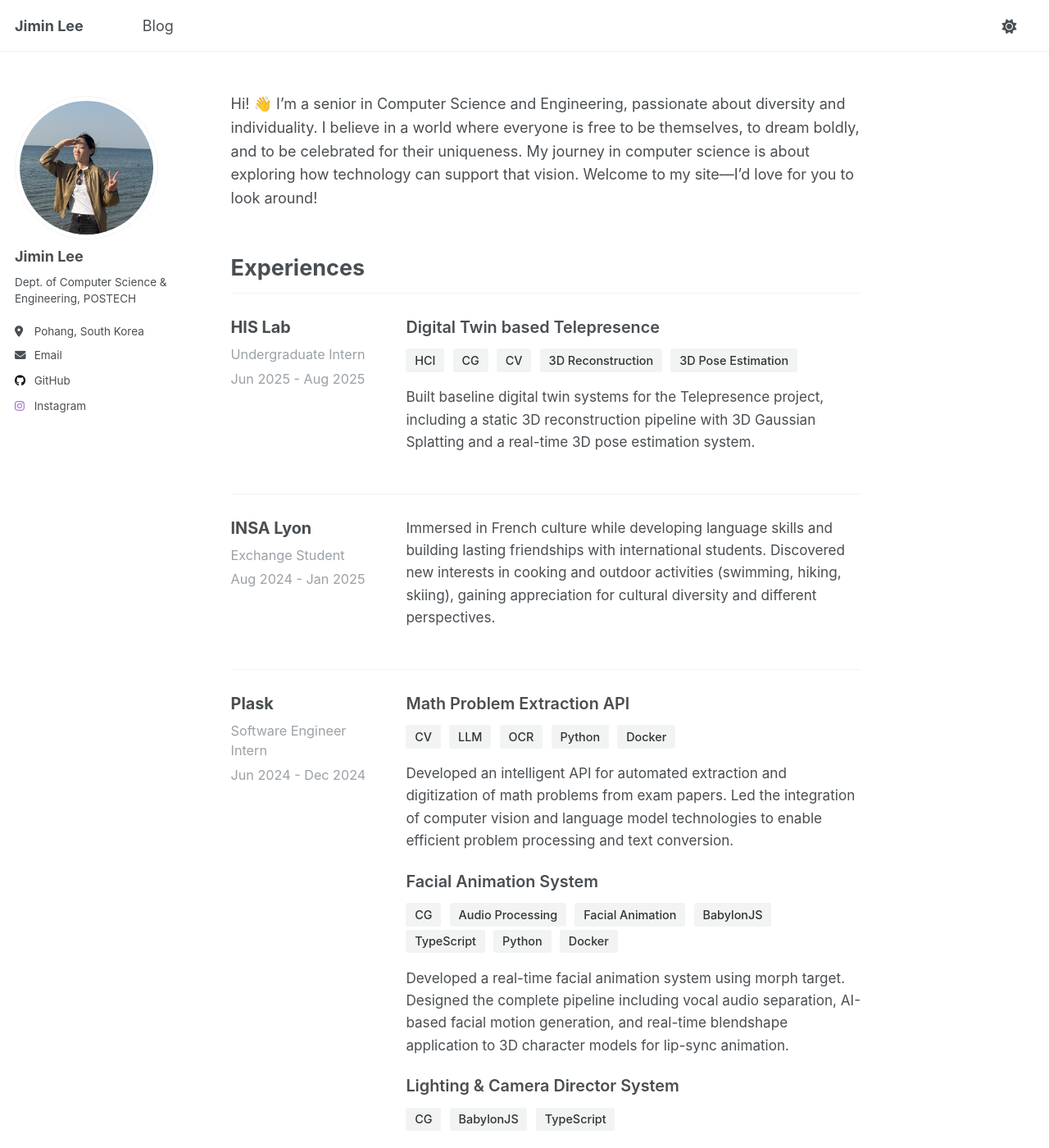
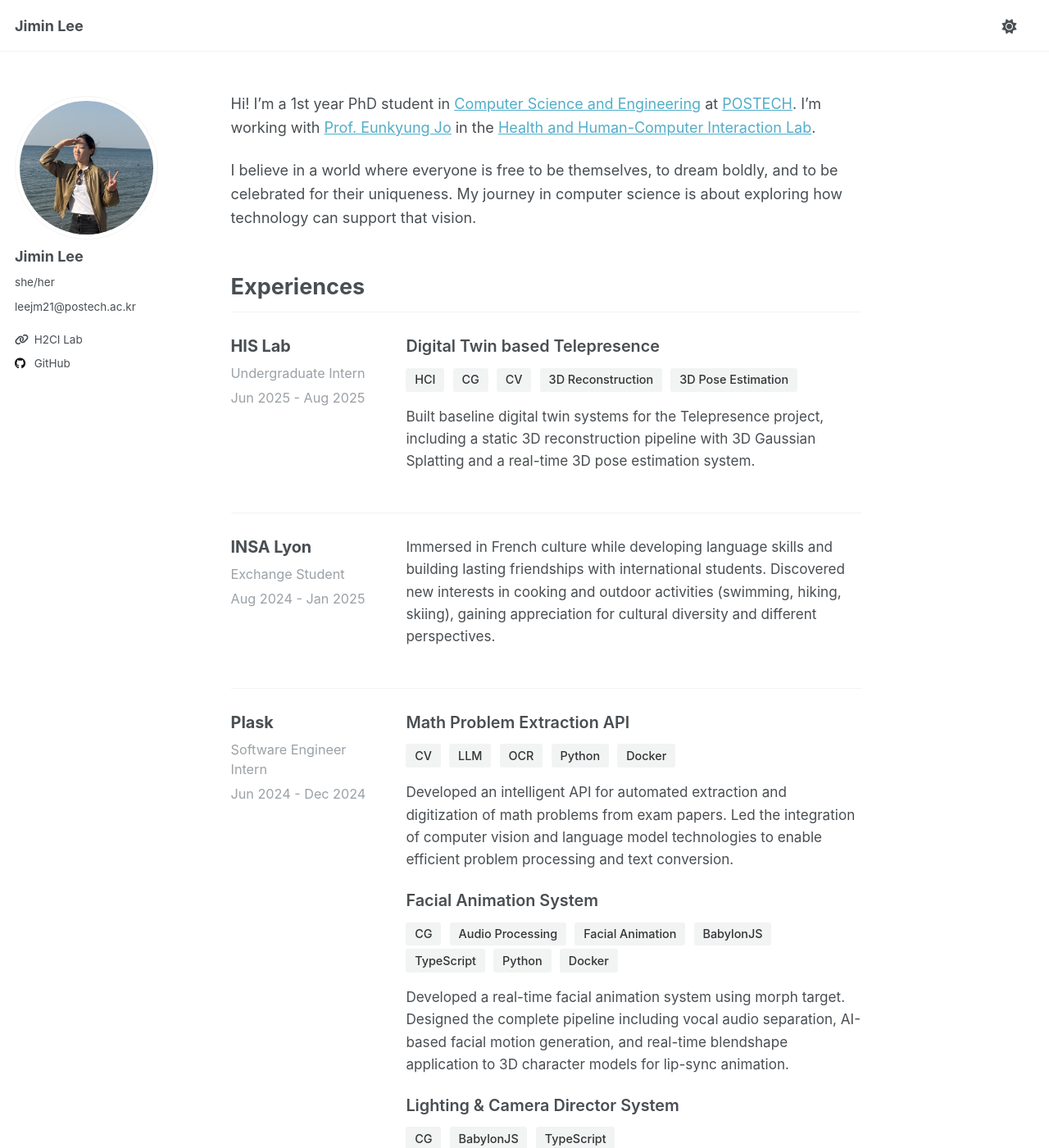
Before and after one commit to dommanga/dommanga.github.io, a Jekyll site: the page built from _pages/about.md, in a window 1280 px wide and 1400 px high. Shown: the whole window at 82% size. Built offline with Jekyll 4.4.1, drawn with Linux system fonts in a browser that asks for light colours; some of the changed text lies outside the part shown.

Commit message:
Website update for graduate student.

```diff
--- a/_config.yml
+++ b/_config.yml
@@ -10,7 +10,7 @@
 locale                   : "en-US"
 site_theme               : "default"
 title                    : "Jimin Lee"
-title_separator          : "-"
+title_separator          : ""
 name                     : &name "Jimin Lee"
 description              : &description "Hello, I'm Jimin Lee."
 url                      : https://dommanga.github.io # the base hostname & protocol for your site e.g. "https://[your GitHub username].github.io" or if you already have some other page hosted on Github then use "https://[your GitHub username].github.io/[Your Repo Name]"
@@ -24,12 +24,13 @@ author:
   # Biographic information
   avatar           : "profile.png"
   name             : "Jimin Lee"
-  pronouns         : # example: "she/her"
-  bio              : "Dept. of Computer Science & Engineering, POSTECH"
-  location         : "Pohang, South Korea"
-  employer         :
-  uri              : # URL
-  email            : "leejm21@postech.ac.kr"
+  pronouns         : "she/her"
+  bio              : "leejm21@postech.ac.kr"
+  location         : # "Pohang, South Korea"
+  employer         : "H2CI Lab"
+  employer_url     : ""
+  uri              : # ""
+  email            : # "leejm21@postech.ac.kr"
 
   # Academic websites
   academia         : # URL
@@ -58,7 +59,7 @@ author:
   goodreads        : # Username
   google_plus      : # Username
   keybase          : # Username
-  instagram        : "08jmlee"
+  instagram        : # "08jmlee"
   lastfm           : # Username
   linkedin         : # Username
   mastodon         : # URL
--- a/_data/navigation.yml
+++ b/_data/navigation.yml
@@ -20,8 +20,8 @@ main:
   # - title: "Portfolio"
   #   url: /portfolio/
 
-  - title: "Blog"
-    url: /blog/
+  # - title: "Blog"
+  #   url: /blog/
 
   # - title: "CV"
   #   url: /cv/
--- a/_includes/author-profile.html
+++ b/_includes/author-profile.html
@@ -28,7 +28,7 @@
         <li class="author__desktop"><i class="fas fa-fw fa-location-dot icon-pad-right" aria-hidden="true"></i>{{ author.location }}</li>
       {% endif %}
       {% if author.employer %}
-        <li class="author__desktop"><i class="fas fa-fw fa-building-columns icon-pad-right" aria-hidden="true"></i>{{ author.employer }}</li>
+        <li class="author__desktop"><i class="fas fa-fw fa-link icon-pad-right" aria-hidden="true"></i>{% if author.employer_url %}<a href="{{ author.employer_url }}">{{ author.employer }}</a>{% else %}{{ author.employer }}{% endif %}</li>
       {% endif %}
       {% if author.uri %}
         <li><a href="{{ author.uri }}"><i class="fas fa-fw fa-link icon-pad-right" aria-hidden="true"></i>{{ site.data.ui-text[site.locale].website_label | default: "Website" }}</a></li>
--- a/_pages/about.md
+++ b/_pages/about.md
@@ -8,9 +8,9 @@ redirect_from:
   - /about.html
 
 intro: |
-  Hi! 👋 I’m a senior in Computer Science and Engineering, passionate about diversity and individuality.
+  Hi! I’m a 1st year PhD student in [Computer Science and Engineering](https://cse.postech.ac.kr/csepostech/index.do#none) at [POSTECH](https://www.postech.ac.kr/eng). I'm working with [Prof. Eunkyung Jo](https://eunkyungjo.com/) in the [Health and Human-Computer Interaction Lab](https://dommanga.github.io/).
+
   I believe in a world where everyone is free to be themselves, to dream boldly, and to be celebrated for their uniqueness. My journey in computer science is about exploring how technology can support that vision.
-  Welcome to my site—I’d love for you to look around!
 
 experiences:
   - company: "HIS Lab"
--- a/_sass/_custom.scss
+++ b/_sass/_custom.scss
@@ -77,6 +77,10 @@
   }
 }
 
+.author__desktop a {
+  display: inline;
+}
+
 // Responsive design
 @media (max-width: 768px) {
   .experience-item {
```
Also changed, not shown: other parts of _pages/about.md (+7 -0 lines).
